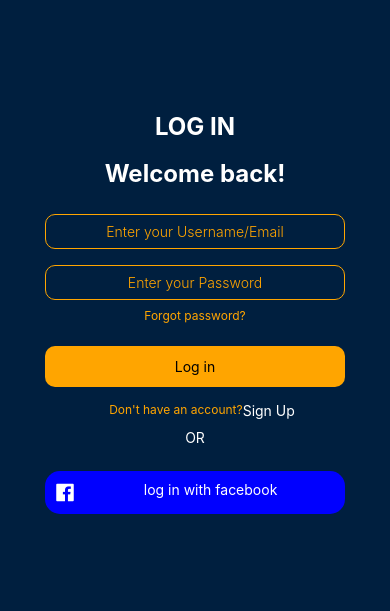
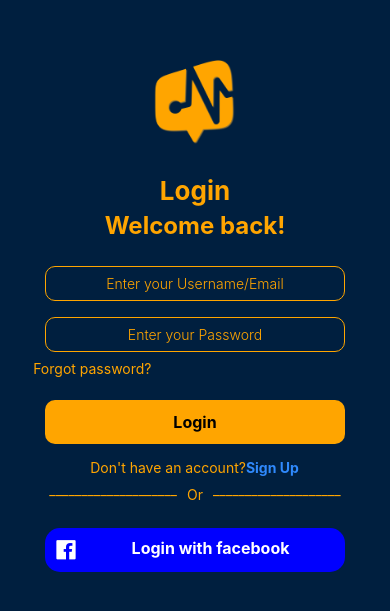
Before and after one commit to obaid-marv/Musico, a React Native app: screen /Login in a window 390 px wide. Shown: the part 109-720 px from the top of the page. Built offline with nearby package versions, Linux system fonts and the light colour scheme.

Commit message:
Almost all screens, changes made

```diff
--- a/App.js
+++ b/App.js
@@ -5,6 +5,7 @@ import { createStackNavigator } from '@react-navigation/stack';
 import StartScreen from './screens/StartScreen';
 import Login from './screens/LogIn';
 import SignUp from './screens/SignUp';
+import RecommendationScreen from './screens/RecommendationScreen';
 
 const Stack = createStackNavigator();
 
@@ -15,6 +16,7 @@ const App = () => {
           headerShown: false,
         }}>
         <Stack.Screen name="StartScreen" component={StartScreen} />
+        <Stack.Screen name="RecommendationScreen" component={RecommendationScreen}/>
         <Stack.Screen name="Main" component={BottomTabNavigator} />
         <Stack.Screen name="Login" component={Login} />
         <Stack.Screen name="Signup" component={SignUp} />
--- a/Components/BottomTabNavigator.js
+++ b/Components/BottomTabNavigator.js
@@ -7,6 +7,7 @@ import RecommendationScreen from '../screens/RecommendationScreen';
 import Settings from '../screens/Settings';
 import Login from '../screens/LogIn';
 import StartScreen from '../screens/StartScreen';
+import PopularScreen from '../screens/PopularScreen';
 import { KeyboardAvoidingView, Platform } from 'react-native';
 
 const Tab = createBottomTabNavigator();
@@ -52,7 +53,7 @@ const BottomTabNavigator = () => {
     >
       <Tab.Screen name="Music" component={HomeScreen} />
       <Tab.Screen name="Library" component={LibraryScreen} />
-      <Tab.Screen name="Popular" component={RecommendationScreen} />
+      <Tab.Screen name="Popular" component={PopularScreen} />
       <Tab.Screen name="Account" component={Settings} />
     </Tab.Navigator>
     </KeyboardAvoidingView>
--- a/Components/MusicCard.js
+++ b/Components/MusicCard.js
@@ -1,6 +1,7 @@
 import React from 'react';
 import { View, StyleSheet, Image, Pressable, Text, TouchableOpacity } from 'react-native';
 import Icon from 'react-native-vector-icons/Ionicons';
+import Feather from 'react-native-vector-icons/Feather'
 
 const MusicCard = () => {
   return (
@@ -14,17 +15,17 @@ const MusicCard = () => {
           </View>
         </View>
         <View style={styles.actionView}>
-          <TouchableOpacity>
-            <Icon name="heart" size={25} color="#ffa500" />
+          <TouchableOpacity style={{marginTop:4, marginRight:8}}>
+            <Icon name="heart-outline" size={18} color="#ffa500" />
           </TouchableOpacity>
           <TouchableOpacity>
-            <Icon name="play-skip-back-circle-outline" size={25} color="#ffa500" />
+            <Feather name="skip-back" size={25} color="#ffa500" />
           </TouchableOpacity>
           <TouchableOpacity>
-            <Icon name="play" size={25} color="#ffa500" />
+            <Icon name="pause-outline" size={25} color="#ffa500" />
           </TouchableOpacity>
           <TouchableOpacity>
-            <Icon name="play-skip-forward-circle-outline" size={25} color="#ffa500" />
+            <Feather name="skip-forward" size={25} color="#ffa500" />
           </TouchableOpacity>
         </View>
       </Pressable>
@@ -36,7 +37,6 @@ export default MusicCard;
 
 const styles = StyleSheet.create({
   container: {
-    flex: 1,
     display: "flex",
     flexDirection: "row",
     paddingHorizontal: 10,
--- a/index.js
+++ b/index.js
@@ -11,12 +11,12 @@ import SignUp from './screens/SignUp.js';
 import HomeScreen from './screens/HomeScreen.js';
 import Login from './screens/LogIn.js';
 import Settings from './screens/Settings.js';
-
+import LaunchScreen from './screens/LaunchScreen.js';
 import LibraryScreen from './screens/LibraryScreen.js';
 import RecommendationScreen from './screens/RecommendationScreen.js';
-import RecommendationCard from './Components/RecommendationCard.js';
 import MusicCard from './Components/MusicCard.js';
-
+import MusicPlayer from './screens/MusicPlayer.js';
+import PopularScreen from './screens/PopularScreen.js';
 
 
 AppRegistry.registerComponent(appName, () => App);
--- a/screens/LibraryScreen.js
+++ b/screens/LibraryScreen.js
@@ -2,6 +2,7 @@ import React from 'react';
 import { View , StyleSheet, Button, Text, TouchableOpacity, TextInput, Pressable, Image } from 'react-native';
 
 import Icon from 'react-native-vector-icons/Ionicons'
+import MusicCard from '../Components/MusicCard';
 // import {getAuth}  from 'firebase/auth';
 
 const LibraryScreen = ({navigation}) => {
@@ -116,6 +117,7 @@ const LibraryScreen = ({navigation}) => {
                 </View>
             </View>
 
+            <MusicCard/>
 </View>
         </View>
     );
@@ -161,6 +163,7 @@ const styles = StyleSheet.create({
         marginTop:40,
         top:45,
         left:10,
+        marginBottom:75
     },
     colorOffWhite:{
         color:"#aaa",
--- a/screens/LogIn.js
+++ b/screens/LogIn.js
@@ -1,5 +1,5 @@
 import React,{useState} from 'react';
-import { View , StyleSheet, Button, Text, TouchableOpacity, TextInput, Pressable } from 'react-native';
+import { View , StyleSheet, Button, Text, TouchableOpacity, TextInput, Pressable,Image } from 'react-native';
 import Icon from 'react-native-vector-icons/Ionicons'
 // import { signInWithEmailAndPassword, getAuth} from "firebase/auth"
 
@@ -34,17 +34,20 @@ const Login = ({navigation}) => {
 
     return(
         <View style={styles.container}>
+            <View style={styles.mainIconView}>
+                <Image style={styles.mainIconStyle} source={require("../Components/MusicoIcon.png")}/>
+            </View>
 
-            <Text style = {styles.title}>LOG IN</Text>
-            <Text style = {styles.title}>Welcome back!</Text>
+            <Text style = {styles.title1}>Login</Text>
+            <Text style = {styles.title2}>Welcome back!</Text>
         <TextInput style={styles.inputs} value={email} onChangeText={text => setEmail(text)} placeholderTextColor="#FFA500" placeholder='Enter your Username/Email' />
             <TextInput style={styles.inputs} value={password} onChangeText={password => setPassword(password)} placeholderTextColor="#FFA500" placeholder='Enter your Password' />
-            <TouchableOpacity>
+            <TouchableOpacity style={{width:"83%"}}>
                 <Text style={styles.pTextPass} >Forgot password?</Text>
             </TouchableOpacity>
 
             <TouchableOpacity onPress={()=>{navigation.navigate("Main")}}>
-                <Text style={styles.btn}>Log in</Text>
+                <Text style={styles.btn}>Login</Text>
             </TouchableOpacity>
 
 
@@ -57,14 +60,14 @@ const Login = ({navigation}) => {
         </Pressable>
 </View>
 <View style={styles.lineSeparator}>
-    <Text style = {styles.colorWhite}></Text>
-    <Text style = {styles.colorWhite} >OR</Text>
-    <Text style = {styles.colorWhite} ></Text>
+        <Text style = {styles.orLines}>____________________</Text>
+        <Text style = {styles.orText} >Or</Text>
+        <Text style = {styles.orLines} >____________________</Text>
 </View>
     <TouchableOpacity>
         <View style={styles.logoDiv}>
-            <Icon style={styles.logoIcon} name='logo-facebook' size={20} color="white"/>
-            <Text style={styles.logo}>log in with facebook</Text>
+            <Icon style={styles.logoIcon} name='logo-facebook' size={22} color="white"/>
+            <Text style={styles.logo}>Login with facebook</Text>
         </View>
     </TouchableOpacity>
         </View>
@@ -75,7 +78,7 @@ export default Login;
 
 const styles = StyleSheet.create({
     links:{
-        marginBottom:10,
+        marginBottom:5,
         display:"flex",
         flexDirection:"row",
     },
@@ -85,11 +88,16 @@ const styles = StyleSheet.create({
     },
     loginBtn:{
         flex:1,
-        color:"white",
-        marginRight:20,
+        color:"#2F89FC",
+        fontWeight:"bold",
+        marginRight:35,
     },
-    colorWhite:{
-        color:"white",
+    mainIconView:{
+        marginBottom:20
+    },
+    mainIconStyle:{
+        height:90,
+        width:90
     },
     nextButton:{
         display:"flex",
@@ -104,6 +112,14 @@ const styles = StyleSheet.create({
     logoIcon:{
         flex:1,
     },
+    orText:{
+        color:"#FFA500",
+        marginTop:5
+    },
+    orLines:{
+        marginHorizontal:10,
+        color:"#FFA500"
+    },
     btn:{
         backgroundColor:"#FFA500",
         color:"black",
@@ -113,11 +129,14 @@ const styles = StyleSheet.create({
         padding:12,
         textAlign:"center",
         borderRadius:10,
+        fontWeight:"bold",
+        fontSize:16
     },
     logo:{
         flex:8,
-
+        fontWeight:"bold",
         color:"white",
+        fontSize:16,
         textAlign:"center"
     },
     inputs:{
@@ -146,9 +165,16 @@ const styles = StyleSheet.create({
         justifyContent:"center",
         backgroundColor:"#001F3F",
     },
-    title:{
+    title1:{
+        fontSize:26,
+        color:"#FFA500",
+        fontWeight:"700",
+        marginBottom:5,
+        marginTop:10
+    },
+    title2:{
         fontSize:24,
-        color:"white",
+        color:"#FFA500",
         fontWeight:"700",
         marginBottom:18,
     },
@@ -156,10 +182,11 @@ const styles = StyleSheet.create({
         color:"#FFA500",
         flex:4,
         marginLeft:34,
-        fontSize:12,
+        fontSize:14,
     },
     pTextPass:{
         color:"#FFA500",
-        fontSize:12,
+        fontSize:14,
+        textAlign:"left"
     }
 });
--- a/screens/PopularScreen.js
+++ b/screens/PopularScreen.js
@@ -2,9 +2,10 @@ import {Text, Image, View, StyleSheet, FlatList, TouchableOpacity} from 'react-n
 import Icon from 'react-native-vector-icons/Ionicons'
 import Toast from 'react-native-simple-toast';
 import { list } from './MusicList';
+import MusicCard from '../Components/MusicCard';
 
 
-const PopularScreen = ()=>{
+const PopularScreen = (navigation)=>{
 
     const showMsg = ()=>{
         Toast.show('Back Button Pressed', Toast.SHORT);
@@ -25,7 +26,9 @@ const PopularScreen = ()=>{
             </View>
 
             <FlatList
+            style={myStyles.FLView}
             horizontal={true}
+            showsHorizontalScrollIndicator={false}
             data={list}
             keyExtractor={(item) => item.id.toString()}
             renderItem={({item})=>(
@@ -42,6 +45,8 @@ const PopularScreen = ()=>{
             </View>
 
             <FlatList
+            style={myStyles.FLView}
+            showsHorizontalScrollIndicator={false}
             horizontal={true}
             data={list}
             keyExtractor={(item) => item.id.toString()}
@@ -53,8 +58,8 @@ const PopularScreen = ()=>{
                 </View>
             )}
             />
-
-            <View style={{flex:1}}></View>
+            {/* <MusicCard/> */}
+            <View style={{flex:1}}><MusicCard/></View>
         </View>
     )
 }
@@ -76,14 +81,17 @@ const myStyles = StyleSheet.create({
         justifyContent:"flex-start",
         alignItems:"center",
         width:"100%",
-        marginBottom:20
+        marginBottom:15
+    },
+    FLView:{
+        marginBottom:-25
     },
     backButton:{
         marginLeft:18
     },
     imgStyle:{
-        height:150,
-        width:150,
+        height:130,
+        width:140,
         borderRadius:15,
         marginHorizontal:12,
         marginBottom:8
@@ -91,7 +99,7 @@ const myStyles = StyleSheet.create({
     textView:{
         flex:1,
         alignItems:"flex-start",
-        marginTop:10,
+        marginTop:0,
         width:"100%"
     },
     textStyle:{
--- a/screens/SignUp.js
+++ b/screens/SignUp.js
@@ -1,5 +1,5 @@
 import React, {useState} from 'react';
-import { View , StyleSheet, Button, Text, TouchableOpacity, TextInput, Pressable, ToastAndroid } from 'react-native';
+import { View , StyleSheet, Button, Text, TouchableOpacity, TextInput, Pressable, ToastAndroid,Image } from 'react-native';
 import Icon from 'react-native-vector-icons/Ionicons'
 // import {firebase} from "../../../Firebase";
 // import auth, {createUserWithEmailAndPassword, getAuth} from "firebase/auth"
@@ -62,6 +62,9 @@ const SignUp = ({navigation}) => {
     return(
         <View style={styles.container}>
 
+            <View style={styles.mainIconView}>
+                <Image style={styles.mainIconStyle} source={require("../Components/MusicoIcon.png")}/>
+            </View>
 
             <Text style = {styles.title}>Sign Up</Text>
             <TextInput style={styles.inputs} value={firstName} onChangeText={text => setFirstName(text)} placeholderTextColor="#FFA500" placeholder='Enter your Username'/>
@@ -80,16 +83,16 @@ const SignUp = ({navigation}) => {
                     </Pressable>
             </View>
             <View style={styles.lineSeparator}>
-                <Text style = {styles.colorWhite}></Text>
-                <Text style = {styles.colorWhite} >OR</Text>
-                <Text style = {styles.colorWhite} ></Text>
+                <Text style = {styles.orLines}>____________________</Text>
+                <Text style = {styles.orText} >Or</Text>
+                <Text style = {styles.orLines} >____________________</Text>
 
 
             </View>
                 <TouchableOpacity>
                     <View style={styles.logoDiv}>
-                        <Icon style={styles.logoIcon} name='logo-facebook' size={20} color="white"/>
-                        <Text style={styles.logo}>log in with facebook</Text>
+                        <Icon style={styles.logoIcon} name='logo-facebook' size={22} color="white"/>
+                        <Text style={styles.logo}>Login with facebook</Text>
                     </View>
                 </TouchableOpacity>
             </View>
@@ -100,23 +103,33 @@ export default SignUp;
 
 const styles = StyleSheet.create({
     links:{
-        marginBottom:10,
+        marginBottom:5,
         display:"flex",
         flexDirection:"row",
     },
     lineSeparator:{
-        display:"flex",
         flexDirection:"row",
+    },
+    mainIconView:{
+        marginBottom:20
+    },
+    mainIconStyle:{
+        height:90,
+        width:90
     },
     loginBtn:{
         flex:1,
-        color:"white",
+        color:"#2F89FC",
         fontWeight:"bold",
-        marginRight:20,
+        marginRight:35,
     },
-    colorWhite:{
-        color:"white",
-
+    orText:{
+        color:"#FFA500",
+        marginTop:5
+    },
+    orLines:{
+        marginHorizontal:10,
+        color:"#FFA500"
     },
     nextButton:{
 
@@ -142,10 +155,14 @@ const styles = StyleSheet.create({
         padding:12,
         textAlign:"center",
         borderRadius:10,
+        fontWeight:"bold",
+        fontSize:16
     },
     logo:{
         flex:8,
         color:"white",
+        fontWeight:"bold",
+        fontSize:16,
         textAlign:"center"
     },
     inputs:{
@@ -161,7 +178,7 @@ const styles = StyleSheet.create({
     },
     logoDiv:{
         display:"flex",
-        marginTop:25,
+        marginTop:20,
         flexDirection:"row",
         backgroundColor:"blue",
         padding:10,
@@ -176,7 +193,7 @@ const styles = StyleSheet.create({
     },
     title:{
         fontSize:24,
-        color:"white",
+        color:"#FFA500",
         fontWeight:"700",
         marginBottom:18,
     },
@@ -184,6 +201,6 @@ const styles = StyleSheet.create({
         color:"#FFA500",
         flex:4,
         marginLeft:34,
-        fontSize:12,
+        fontSize:14,
     }
 });
--- a/screens/StartScreen.js
+++ b/screens/StartScreen.js
@@ -13,8 +13,8 @@ const StartScreen = ({ navigation }) => {
         <Text style={styles.pText}>Stream your favorite songs ON THE GO...</Text>
         <TouchableOpacity onPress={() => {navigation.navigate("Login")}}>
           <View style={styles.nextButton}>
-            <Text style={{ color: 'black' }}>LET'S GO</Text>
-            <Icon name="arrow-forward-circle" size={30} color="black" />
+            <Text style={styles.letsgoText}>LET'S GO</Text>
+            <Icon style={{marginLeft:5}} name="arrow-forward-circle" size={30} color="black" />
           </View>
         </TouchableOpacity>
       </View>
@@ -52,6 +52,12 @@ const styles = StyleSheet.create({
     margin: 8,
     fontSize: 16,
   },
+  letsgoText:{
+    color: 'black',
+    fontWeight:"bold",
+    marginLeft:5,
+    fontSize:16
+  },
   backgroundImage: {
     flex: 1,
     resizeMode: 'cover',
```
Also changed, not shown: screens/HomeScreen.js (+13 -8 lines), screens/RecommendationScreen.js (+7 -12 lines).
